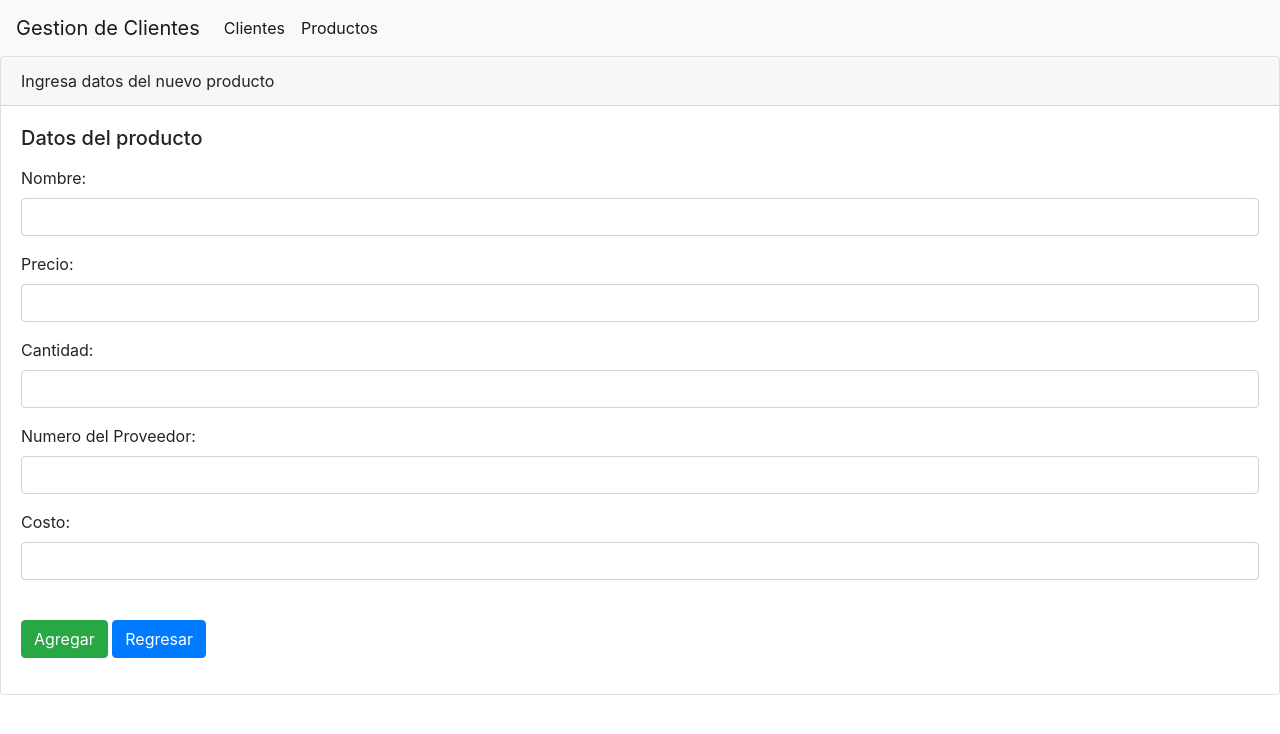
After one commit to Joe1Cano/Proyecto_Tienda, a Flask app: page /productos/create in a window 1280 px wide. The commit adds this page. Shown: the top 734 px of the page. Run offline with Flask 2, Linux system fonts and the light colour scheme; some libraries are stand-ins or nearby versions.

Commit message:
crud productos listo :)

```diff
--- a/main.py
+++ b/main.py
@@ -45,19 +45,29 @@ def indexC():
     return render_template("clientes/index.html", clientes=clientes )
 
 @app.route('/clientes/destroy/<int:id>')
-def destroy(id):
+def destroyC(id):
     conn = mysql.connect()
     cursor = conn.cursor()
     cursor.execute("DELETE FROM clientes WHERE noClientes = %s",(id))
     conn.commit()
     return redirect('/clientes')
 
+@app.route('/productos/destroy/<int:id>')
+def destroyP(id):
+    conn = mysql.connect()
+    cursor = conn.cursor()
+    cursor.execute("DELETE FROM productos WHERE noProductos = %s",(id))
+    conn.commit()
+    return redirect('/productos')
+
 @app.route('/clientes/create')
-def create():
+def createC():
     return render_template('clientes/create.html')
 
+
+
 @app.route('/clientes/update', methods=['POST'])
-def update():
+def updateC():
     _nombre=request.form["txtNombre"]
     _apellido=request.form["txtApellido"]
     _correo=request.form["txtCorreo"]
@@ -73,8 +83,30 @@ def update():
     conn.commit()
     return redirect('/clientes')
 
+@app.route('/productos/update', methods=['POST'])
+def updateP():
+    _Nombre = request.form["txtNombre"]
+    _Precio = request.form["txtPrecio"]
+    _Cantidad = request.form["txtCantidad"]
+    _noProveedor = request.form["txtProveedor"]
+    _Costo = request.form["txtCosto"]
+    id=request.form["txtID"]
+
+    sql ="UPDATE productos set nombre=%s, precio=%s, cantidad=%s, noProveedor=%s, costo=%s where noProductos =%s;"
+    datos=(_Nombre,_Precio,_Cantidad,_noProveedor,_Costo, id)
+
+    conn = mysql.connect()
+    cursor = conn.cursor()
+    cursor.execute(sql, datos)
+    conn.commit()
+    return redirect('/productos')
+
+@app.route('/productos/create')
+def createP():
+    return render_template('productos/create.html')
+
 @app.route('/clientes/edit/<int:id>')
-def edit(id):
+def editC(id):
     conn = mysql.connect()
     cursor = conn.cursor()
     cursor.execute("SELECT * FROM clientes WHERE noClientes =%s", (id))
@@ -85,8 +117,20 @@ def edit(id):
     conn.commit()
     return render_template('clientes/edit.html', clientes=clientes)
 
+@app.route('/productos/edit/<int:id>')
+def editP(id):
+    conn = mysql.connect()
+    cursor = conn.cursor()
+    cursor.execute("SELECT * FROM productos WHERE noProductos =%s", (id))
+
+    productos = cursor.fetchall()
+    print(productos)
+
+    conn.commit()
+    return render_template('productos/edit.html', productos=productos)
+
 @app.route('/clientes/store', methods=['POST'])
-def storage():
+def storageC():
     _nombre=request.form["txtNombre"]
     _apellido=request.form["txtApellido"]
     _correo=request.form["txtCorreo"]
@@ -94,7 +138,7 @@ def storage():
 
     if _nombre=="" or _apellido=="" or _correo =="" or _telefono =="":
         flash('Tienes que llenar todos los campos')
-        return redirect(url_for("create"))
+        return redirect(url_for("clientes/create"))
 
     sql ="call altaClientes(%s, %s, %s, %s);"
 
@@ -105,6 +149,27 @@ def storage():
     conn.commit()
     return redirect('/clientes')
 
+@app.route('/productos/store', methods=['POST'])
+def storageP():
+    _Nombre = request.form["txtNombre"]
+    _Precio = request.form["txtPrecio"]
+    _Cantidad = request.form["txtCantidad"]
+    _noProveedor = request.form["txtProveedor"]
+    _Costo = request.form["txtCosto"]
+
+    if _Nombre=="" or _Precio=="" or _Cantidad =="" or _noProveedor =="" or _Costo=="":
+        flash('Tienes que llenar todos los campos')
+        return redirect(url_for("create"))
+
+    sql ="INSERT INTO productos (nombre, precio, cantidad, noProveedor, costo) VALUES (%s,%s,%s,%s,%s);"
+
+    datos=(_Nombre,_Precio,_Cantidad,_noProveedor,_Costo)
+    conn = mysql.connect()
+    cursor = conn.cursor()
+    cursor.execute(sql, datos)
+    conn.commit()
+    return redirect('/productos')
+
 
 if __name__ == '__main__':
     app.run(debug=True)
--- a/templates/clientes/index.html
+++ b/templates/clientes/index.html
@@ -1,6 +1,6 @@
 {% include 'header.html' %}
 <br>
-<a href="{{url_for('create')}}" class="btn btn-success">
+<a href="clientes/create" class="btn btn-success">
     Ingresar cliente
 </a>
 <table class="table table-light">
--- /dev/null
+++ b/templates/productos/create.html
@@ -0,0 +1,58 @@
+{% include 'header.html' %}
+
+{% with messages = get_flashed_messages() %}
+
+{% if messages %}
+    <div class="alert alert-danger" role="alert">
+    {% for message in messages %}
+        {{ message }}
+    {% endfor %}
+    </div>
+{% endif %}
+
+{% endwith %}
+
+<form method="post" action="/productos/store" enctype="multipart/form-data">
+    <div class="card">
+        <div class="card-header">
+            Ingresa datos del nuevo producto
+        </div>
+        <div class="card-body">
+            <h5 class="card-title">Datos del producto</h5>
+            <p class="card-text">
+
+                <div class="form-group">
+                    <label for="txtNombre">Nombre:</label>
+                    <input id="txtNombre" class="form-control" type="text" name="txtNombre">
+                </div>
+
+                <div class="form-group">
+                    <label for="txtPrecio">Precio:</label>
+                    <input id="txtPrecio" class="form-control" type="number" name="txtPrecio">
+                </div>
+
+                <div class="form-group">
+                    <label for="txtCantidad">Cantidad:</label>
+                    <input id="txtCantidad" class="form-control" type="number" name="txtCantidad">
+                </div>
+
+                <div class="form-group">
+                    <label for="txtProveedor">Numero del Proveedor:</label>
+                    <input id="txtProveedor" class="form-control" type="number" name="txtProveedor">
+                </div>
+
+                <div class="form-group">
+                    <label for="txtCosto">Costo:</label>
+                    <input id="txtCosto" class="form-control" type="number" name="txtCosto">
+                </div>
+                <br>
+
+                <div class="form-group">
+                    <input class ="btn btn-success" type="submit" value="Agregar">
+                    <a href="/productos" class="btn btn-primary">Regresar</a>
+                </div>
+                </p>
+        </div>
+    </div>
+</form>
+{% include 'footer.html' %}
```
Also changed, not shown: templates/productos/edit.html (added, +58 -0 lines), templates/productos/index.html (+15 -1 lines).
